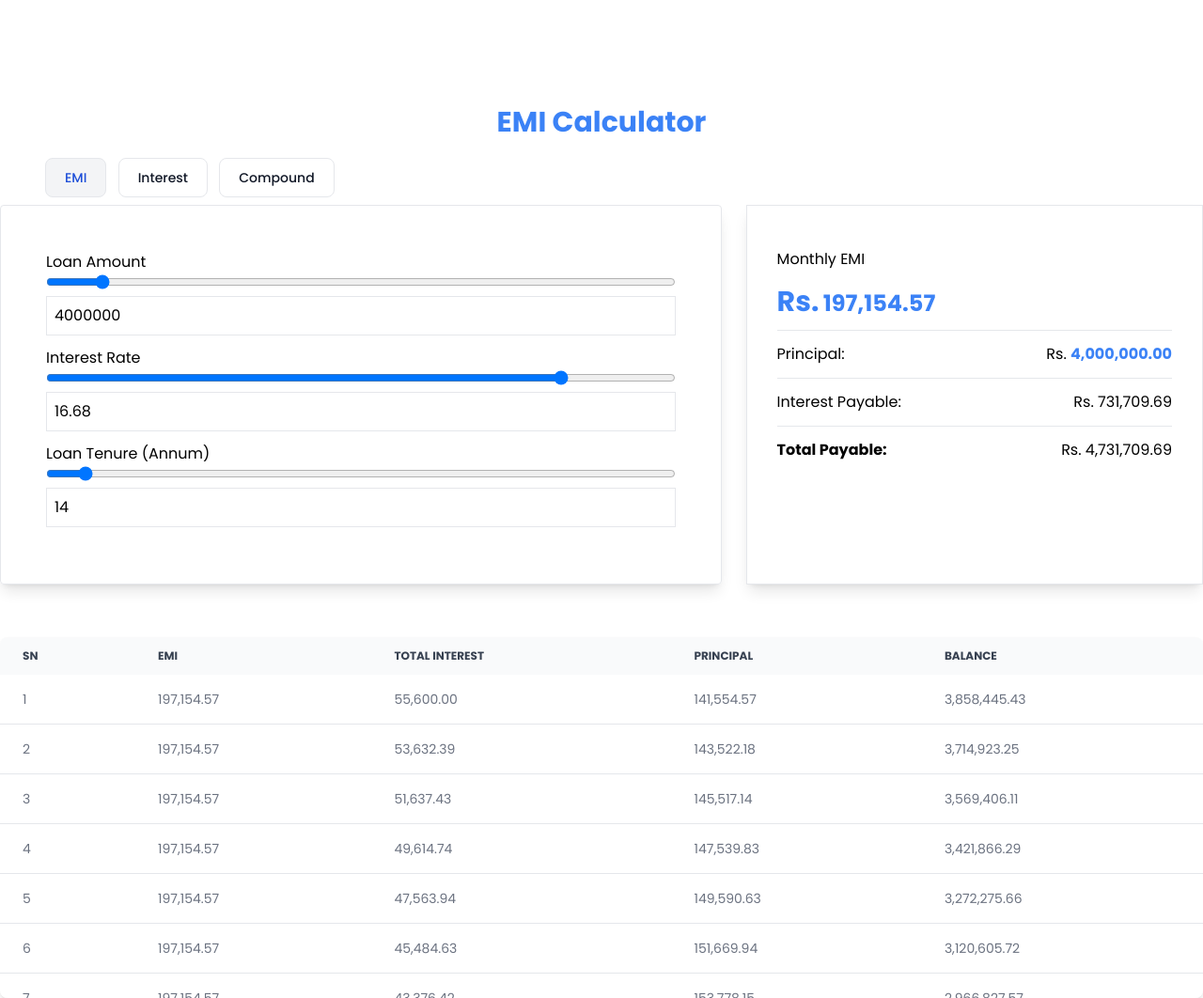
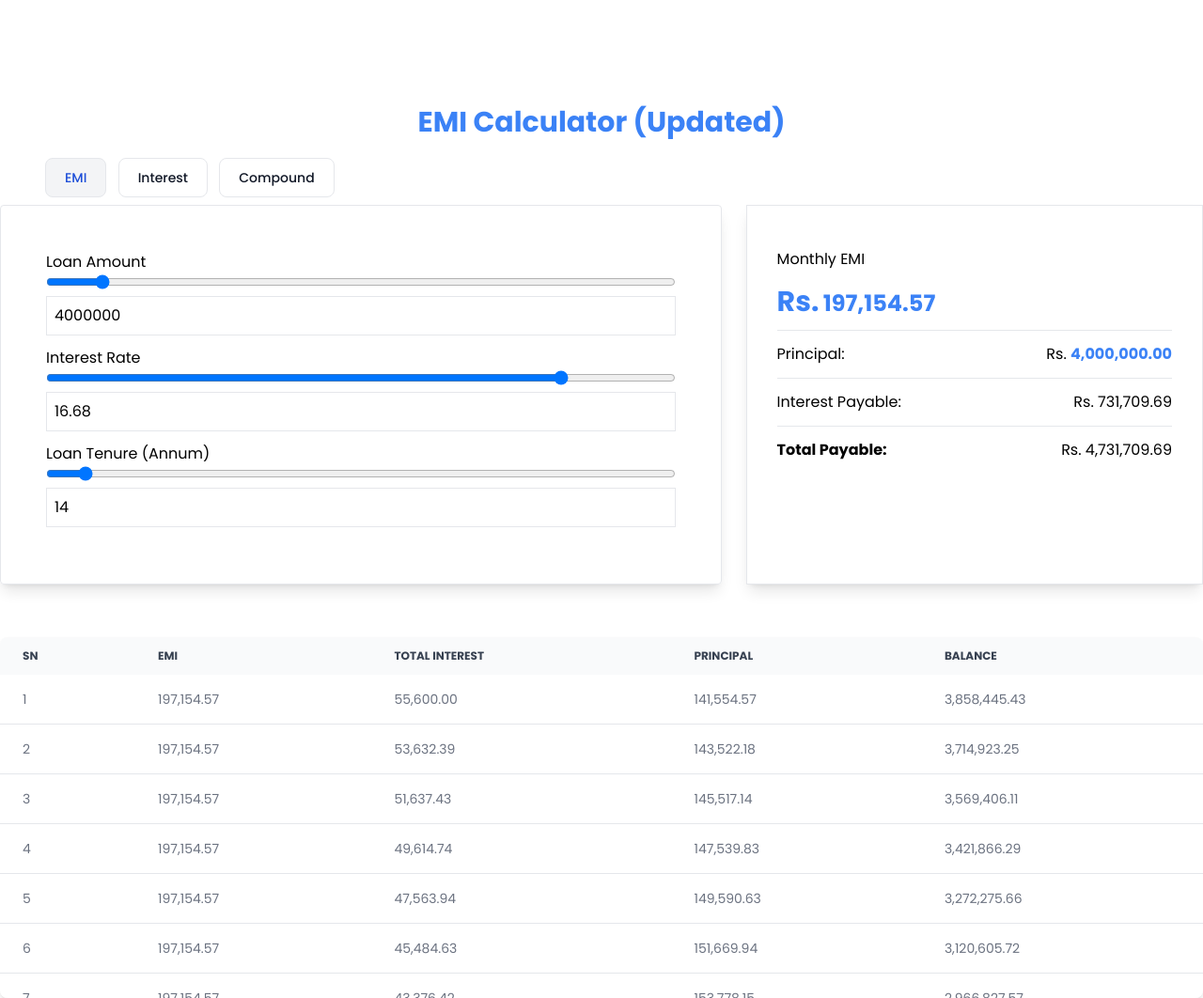
Before and after one commit to techiesakar/EMI-Calculator, a plain HTML site: page index.html in a window 1280 px wide. Shown: the whole page at 94% size. Drawn offline with Linux system fonts and the light colour scheme.

Commit message:
Update index.html

```diff
--- a/index.html
+++ b/index.html
@@ -51,7 +51,7 @@
     <div class="wrapper mt-[100px] mx-auto max-w-screen-xl">
       <div class="w-full">
         <h1 id="tools-title" class="text-center text-3xl font-bold text-blue-500 py-3 mb-2 rounded">
-          EMI Calculator
+          EMI Calculator (Updated)
         </h1>
       </div>
       <div class="tab-buttons px-12">
```
